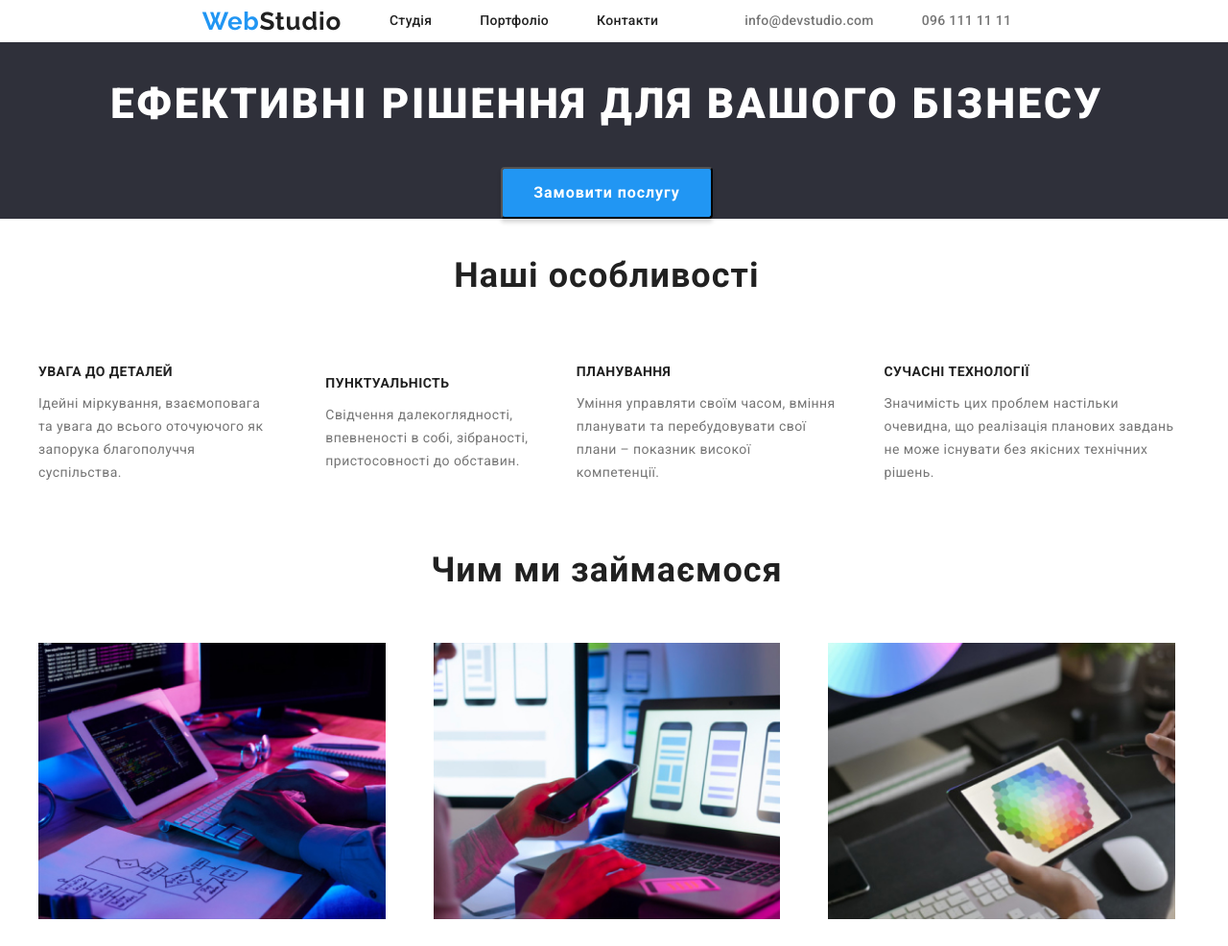
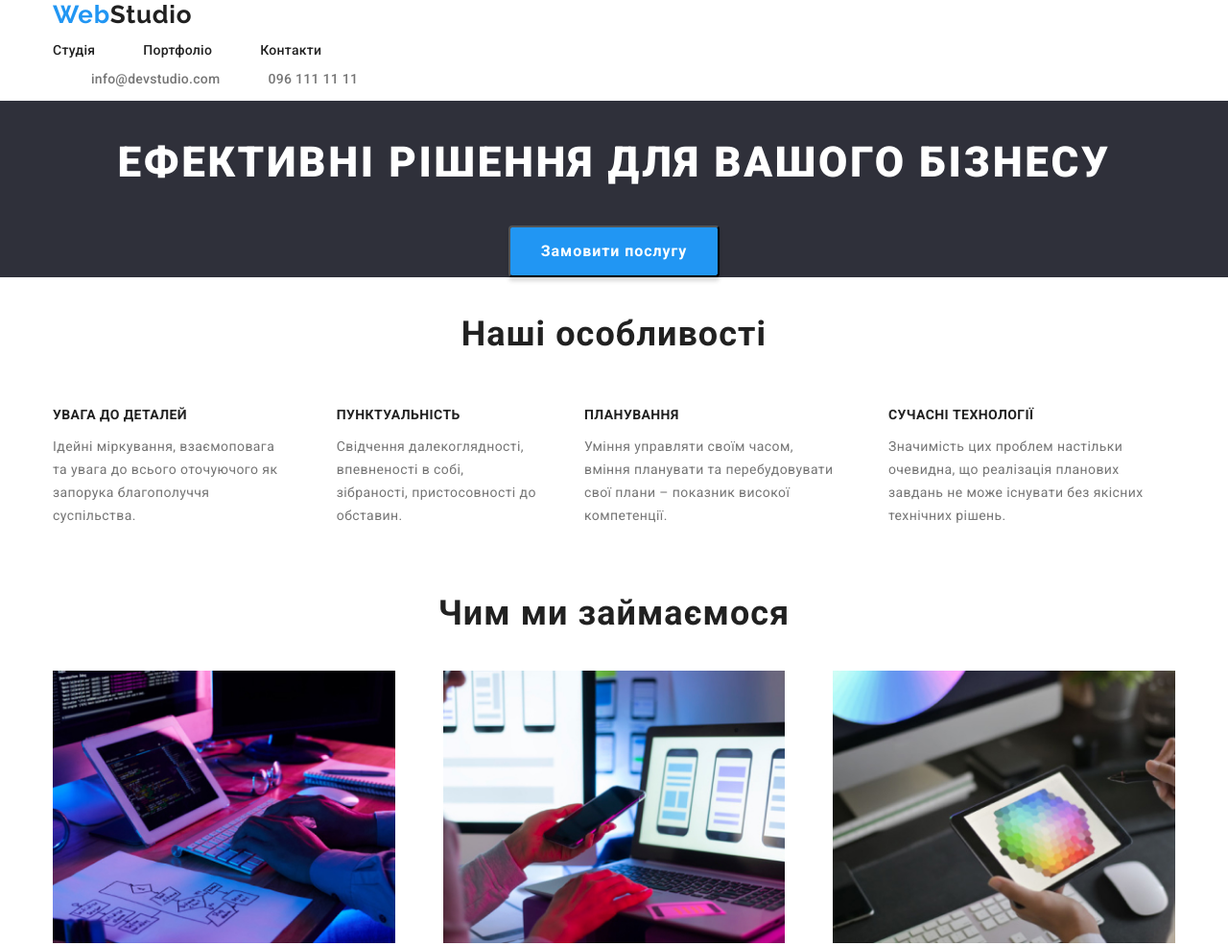
Before and after one commit to arnimontana/goit-markup-hw-03, a plain HTML site: page index.html in a window 1280 px wide. Shown: the top 986 px of the page at 96% size. Drawn offline with nearby package versions, Linux system fonts and the light colour scheme.

Commit message:
Validation Fix

```diff
--- a/css/styles.css
+++ b/css/styles.css
@@ -76,45 +76,28 @@ a {
     text-decoration: none;
 }
 
-/*
-.container {
-    max-width: 480px;
-    margin: 0 auto;
-    padding: 0 15px;
-    outline: 2px dashed #f44336;
-  }
-*/
-
-/* ========================== */
-
-
 body {
     font-family: var(--primary-font);
     font-size: 16px;
     letter-spacing: 0.03em;
 }
 
-.container,
-.container-baner,
-.container-features,
-.container-specification,
-.container-team,
-.container-footer {
+.container {
     max-width: 1200px;
+/*
     display: flex;
+    flex-direction: inline;
+*/
     margin-left: auto;
     margin-right: auto;
     padding-left: 15px;
     padding-right: 15px;
+/*
     justify-content: center;
+*/
     align-content: center;
-  }
-
-/*.section {
-    padding-top: 94;
-    padding-bottom: 94;
-}*/
-
+    align-items: center;
+}
 
 /*========= HEADER ==========*/
 
@@ -131,14 +114,8 @@ body {
 }
 
 .menu-list,
-.container,
-.container-baner,
-.container-features,
-.container-specification,
-.container-team,
-.menu-specificstion,
-.menu-team,
-.container-footer {
+.menu-specification,
+.menu-team {
     display: flex;
     column-gap: 50px;
     align-items: center;
@@ -253,14 +230,6 @@ body {
     text-align: center;
     color: var(--primary-text-color-theme-dark);
     background: var(--background-color);
-}
-
-.container-baner,
-.container-features,
-.container-specification,
-.container-team {
-    flex-direction: column;
-    align-items: center;
 }
 
 .solutions-text {
--- a/index.html
+++ b/index.html
@@ -42,14 +42,14 @@
             <!-- HERO -->
             <section class="section-solutions">
                 <!-- effective solutions for your business section -->
-                <div class="container-baner">
+                <div class="container">
                     <h1 class="solutions-text">Ефективні рішення для вашого бізнесу</h1>
                     <button class="modal-open-btn" type="button">Замовити послугу</button>
                 </div>
             </section>
-            <section class="section-features">
+            <section class="section">
                 <!-- our features section -->
-                <div class="container-features">
+                <div class="container">
                     <h2 class="text-heading">Наші особливості</h2>
                     <ul class="menu-list">
                         <li class="menu-item-futures">
@@ -73,9 +73,9 @@
             </section>
             <section class="section-specification">
                 <!-- what we are doing section -->
-                <div class="container-specification">
+                <div class="container">
                     <h2 class="text-heading">Чим ми займаємося</h2>
-                    <ul class="menu-specificstion">
+                    <ul class="menu-specification">
                         <li class="menu-item">
                             <img class="img-page1" src="./img/hw-01-Hands-on-the-keyboard-from-the-tablet.jpg"
                             alt="Кисті рук на клавіатурі від планшету"
@@ -96,7 +96,7 @@
             </section>
             <section class="section-team">
                 <!-- our team section -->
-                <div class="container-team">
+                <div class="container">
                     <h2 class="text-heading">Наша команда</h2>
                     <ul class="menu-team">
                         <li class="team-title">
@@ -137,7 +137,7 @@
         </main>
         <footer class="page-footer">
             <!-- our contacts -->
-            <div class="container-footer">
+            <div class="container">
                 <a href="./index.html" class="logo" lang="en">Web<span class="logo-back-light">Studio</span>
                 </a>
                 <ul id="contacts" class="menu-item">
```
Also changed, not shown: portfolio.html (+2 -0 lines).
